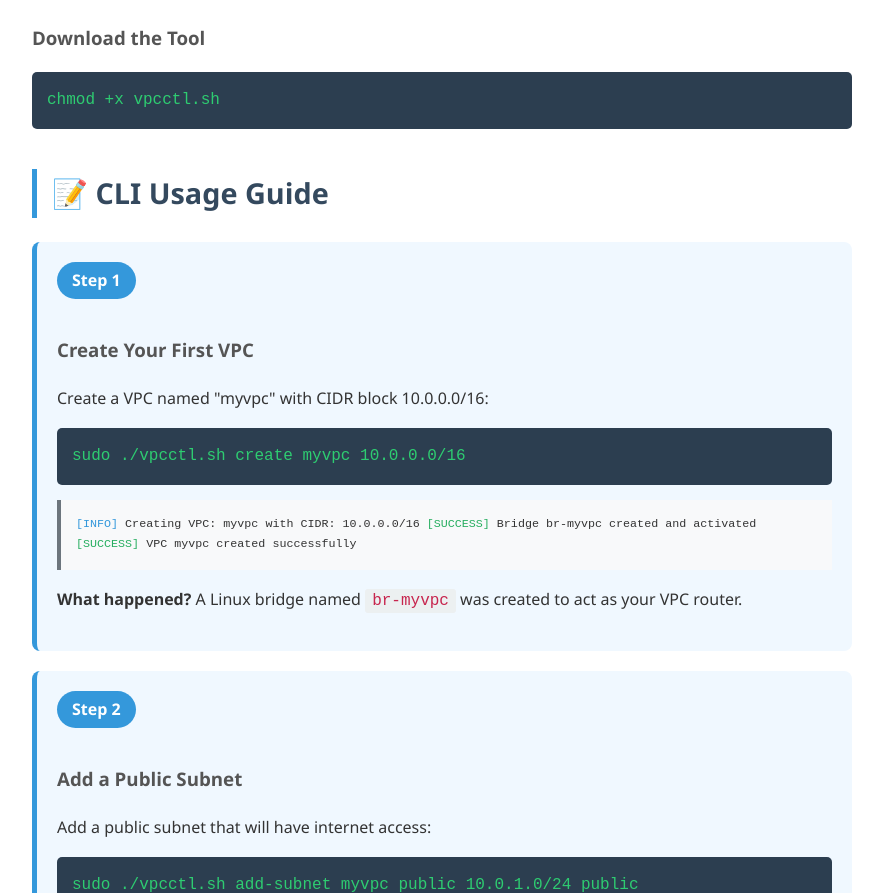
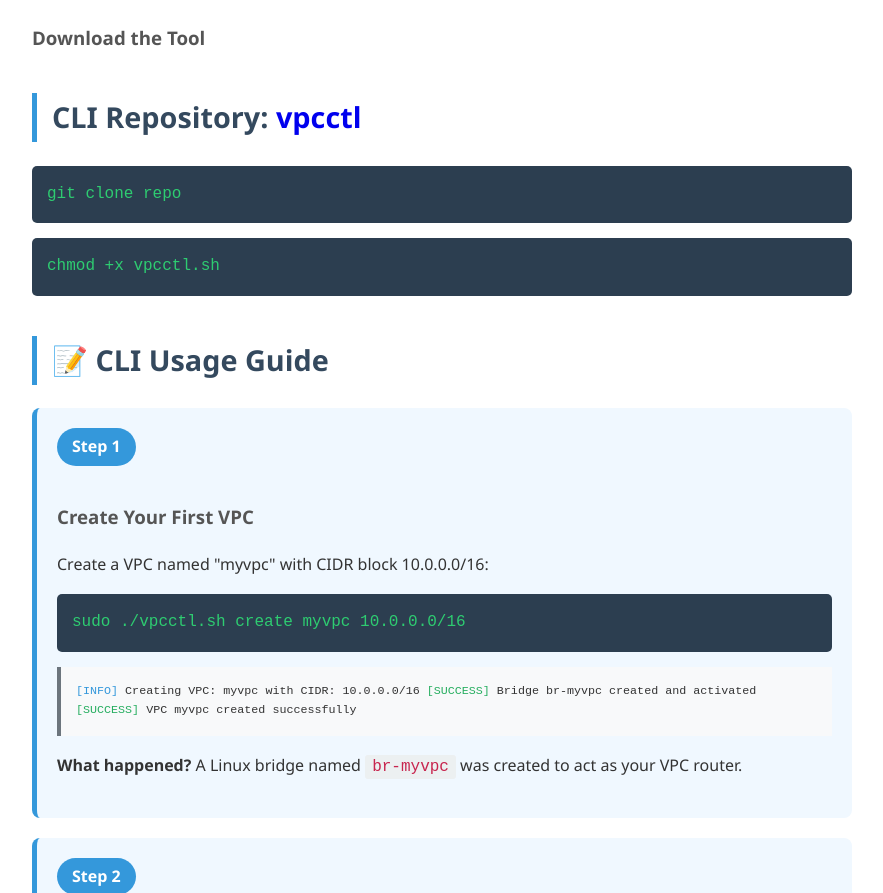
Before and after one commit to dejimania/mini-vpc-tool, a plain HTML site: page index.html in a window 1280 px wide. Shown: the part 1890-2783 px from the top of the page, without its empty margins (198-1081 px from the left). Drawn offline with Linux system fonts and the light colour scheme.

Commit message:
add repo link to index

```diff
--- a/index.html
+++ b/index.html
@@ -101,6 +101,8 @@ sudo apt install -y iproute2 iptables</div>
         </div>
 
         <h3>Download the Tool</h3>
+        <h2>CLI Repository: <a style="text-decoration: none;" href="https://github.com/dejimania/mini-vpc-tool.git">vpcctl</a></h2>
+        <div class="command-box">git clone repo</div>
         <div class="command-box">chmod +x vpcctl.sh</div>
 
         <h2>📝 CLI Usage Guide</h2>
```
